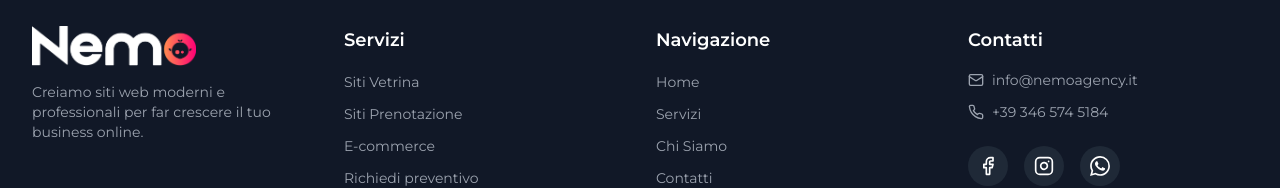
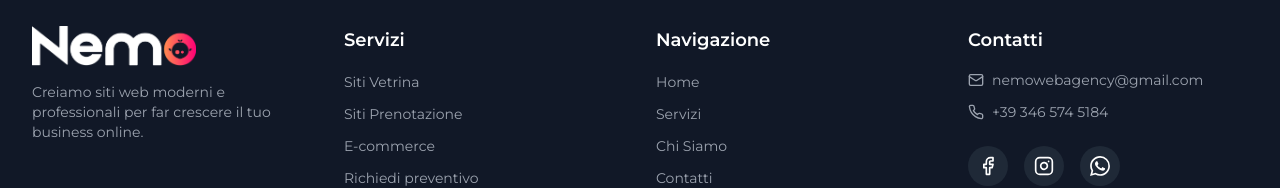
Before and after one commit to giuseppebuscio/nemoweb, a React (Vite) app: page / in a window 1280 px wide. Shown: the part 5575-5763 px from the top of the page. Built offline with nearby package versions, Linux system fonts and the light colour scheme; some icons are missing.

Commit message:
cambiata mail

```diff
--- a/src/components/Footer.jsx
+++ b/src/components/Footer.jsx
@@ -124,11 +124,11 @@ const Footer = () => {
             <h4 className="font-semibold text-lg mb-4">{t.contattiTitle}</h4>
             <div className="space-y-3">
               <a
-                href="mailto:info@nemoagency.it"
+                href="mailto:nemowebagency@gmail.com"
                 className="flex items-center space-x-2 text-gray-400 hover:text-primary transition-colors text-sm"
               >
                 <Mail className="w-4 h-4" />
-                <span>info@nemoagency.it</span>
+                <span>nemowebagency@gmail.com</span>
               </a>
               <a
                 href="tel:+393465745184"
--- a/src/pages/CookiePolicyPage.jsx
+++ b/src/pages/CookiePolicyPage.jsx
@@ -186,7 +186,7 @@ const CookiePolicyPage = () => {
               Se hai domande riguardo alla nostra cookie policy, non esitare a contattarci.
             </p>
             <a
-              href="mailto:info@nemoagency.it"
+              href="mailto:nemowebagency@gmail.com"
               className="inline-flex items-center gap-2 px-8 py-4 bg-gradient-to-r from-[#ff7351] to-[#ff8466] text-white rounded-full font-semibold hover:shadow-xl hover:scale-105 transition-all"
             >
               <Mail className="w-5 h-5" />
--- a/src/pages/PrivacyPage.jsx
+++ b/src/pages/PrivacyPage.jsx
@@ -98,8 +98,8 @@ const PrivacyPage = () => {
                 <p>
                   Il titolare del trattamento dei dati personali è Nemo Web Agency.
                   Per qualsiasi domanda relativa alla privacy, è possibile contattarci all'indirizzo email:
-                  <a href="mailto:info@nemoagency.it" className="text-[#ff7351] hover:underline ml-1">
-                    info@nemoagency.it
+                  <a href="mailto:nemowebagency@gmail.com" className="text-[#ff7351] hover:underline ml-1">
+                  nemowebagency@gmail.com
                   </a>
                 </p>
               </div>
@@ -187,7 +187,7 @@ const PrivacyPage = () => {
               {t.domandeDesc}
             </p>
             <a
-              href="mailto:info@nemoagency.it"
+              href="mailto:nemowebagency@gmail.com"
               className="inline-flex items-center gap-2 px-8 py-4 bg-gradient-to-r from-[#ff7351] to-[#ff8466] text-white rounded-full font-semibold hover:shadow-xl hover:scale-105 transition-all"
             >
               <Mail className="w-5 h-5" />
--- a/src/pages/RichiediPreventivoPage.jsx
+++ b/src/pages/RichiediPreventivoPage.jsx
@@ -82,7 +82,7 @@ const RichiediPreventivoPage = () => {
           budget: formData.budget || (language === 'it' ? 'Non specificato' : 'Not specified'),
           deadline: formData.deadline || (language === 'it' ? 'Non specificato' : 'Not specified'),
           message: formData.message,
-          to_email: 'info@nemoagency.it', // Email di destinazione
+          to_email: 'nemowebagency@gmail.com', // Email di destinazione
         },
         EMAILJS_CONFIG.PUBLIC_KEY
       );
--- a/src/pages/TerminiCondizioniPage.jsx
+++ b/src/pages/TerminiCondizioniPage.jsx
@@ -191,8 +191,8 @@ const TerminiCondizioniPage = () => {
                 <h2 className="text-3xl font-bold text-gray-900 mb-4">10. Contatti</h2>
                 <p className="leading-relaxed">
                   Per qualsiasi domanda o chiarimento riguardo questi termini e condizioni, è possibile contattarci all'indirizzo email:
-                  <a href="mailto:info@nemoagency.it" className="text-[#ff7351] hover:underline ml-1">
-                    info@nemoagency.it
+                  <a href="mailto:nemowebagency@gmail.com" className="text-[#ff7351] hover:underline ml-1">
+                  nemowebagency@gmail.com
                   </a>
                 </p>
               </div>
@@ -212,7 +212,7 @@ const TerminiCondizioniPage = () => {
               {t.domandeDesc}
             </p>
             <a
-              href="mailto:info@nemoagency.it"
+              href="mailto:nemowebagency@gmail.com"
               className="inline-flex items-center gap-2 px-8 py-4 bg-gradient-to-r from-[#ff7351] to-[#ff8466] text-white rounded-full font-semibold hover:shadow-xl hover:scale-105 transition-all"
             >
               <Mail className="w-5 h-5" />
```
